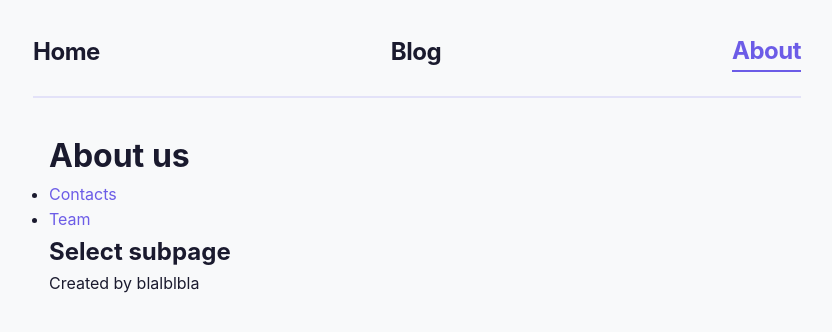
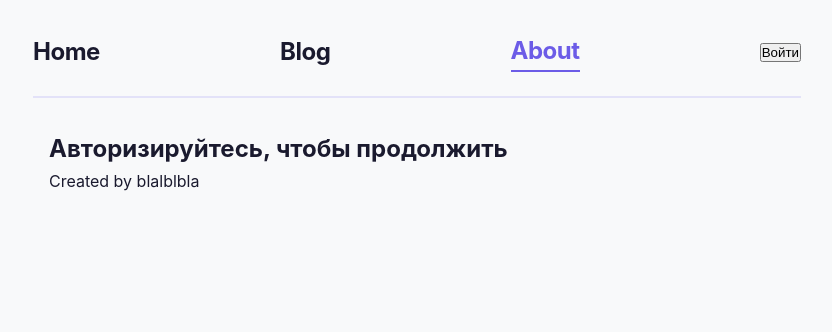
Before and after one commit to dilute111/svelte-blog, a SvelteKit app: page /about in a window 1280 px wide. Shown: the top 332 px of the page, without its empty margins (223-1055 px from the left). Built offline with nearby package versions, Linux system fonts and the light colour scheme.

Commit message:
add: buttons login/logout, wrapped it with functionality, that sets and checks authorization, use: isHydrated to prevent SSR flash of unauthorized message, add: listener, that makes app reactive, when user logging in/out it triggers rerender

```diff
--- a/src/lib/components/TheHeader.svelte
+++ b/src/lib/components/TheHeader.svelte
@@ -1,10 +1,23 @@
 <script>
-    import { page } from '$app/state'
+    import {page} from '$app/state'
     import {resolve} from "$app/paths";
+    import {getAuthStatus, login, logout} from "$lib/shared/auth.js";
+
+    let isLoggedIn = $state(getAuthStatus())
 </script>
 
 <header>
     <a href={resolve("/")} class={page.url.pathname === '/' ? 'active' : ''}>Home</a>
     <a href={resolve("/blog")} class={page.url.pathname.startsWith('/blog') ? 'active' : ''}>Blog</a>
     <a href={resolve("/about")} class={page.url.pathname.startsWith('/about') ? 'active' : ''}>About</a>
+
+    <div class="auth">
+        {#if isLoggedIn}
+            <span>Вы авторизованы</span>
+            <button onclick={() => { logout(); isLoggedIn = false }}>Выйти</button>
+        {:else}
+            <button onclick={() => { login(); isLoggedIn = true } }>Войти</button>
+        {/if}
+    </div>
+
 </header>
--- /dev/null
+++ b/src/lib/shared/auth.ts
@@ -0,0 +1,25 @@
+
+const STORAGE_KEY = "isLoggedIn"
+
+let listeners: (() => void)[] = []
+
+export function getAuthStatus(): boolean {
+    if (typeof window === 'undefined') return false
+    return localStorage.getItem(STORAGE_KEY) === 'true'
+}
+
+export function login(): void {
+    if (typeof window === 'undefined') return
+    localStorage.setItem(STORAGE_KEY, 'true')
+    listeners.forEach(fn => fn())
+}
+
+export function logout(): void {
+    if (typeof window === 'undefined') return
+    localStorage.removeItem(STORAGE_KEY)
+    listeners.forEach(fn => fn())
+}
+
+export function onAuthChange(fn: () => void): void {
+    listeners.push(fn)
+}
--- a/src/routes/+layout.svelte
+++ b/src/routes/+layout.svelte
@@ -1,15 +1,37 @@
 <script lang="ts">
 
-	import TheHeader from "$lib/components/TheHeader.svelte";
-	import TheFooter from "$lib/components/TheFooter.svelte";
+    import TheHeader from "$lib/components/TheHeader.svelte";
+    import TheFooter from "$lib/components/TheFooter.svelte";
+    import {getAuthStatus, onAuthChange} from "$lib/shared/auth";
+    import {onMount} from "svelte";
 
-	let { children } = $props();
+    let isLoggedIn = $state(getAuthStatus())
+    let isHydrated = $state(false)
+
+    onMount(() => {
+        isLoggedIn = getAuthStatus()
+        isHydrated = true
+    })
+
+    onAuthChange(() => {
+        isLoggedIn = getAuthStatus()
+    })
+
+    let {children} = $props();
 </script>
 
 <TheHeader/>
 
 <main class="container">
-	{@render children() }
+    {#if !isHydrated}
+        <div>Loading...</div>
+    {:else if isLoggedIn}
+        {@render children() }
+    {:else}
+        <div class="auth-message">
+            <h2>Авторизируйтесь, чтобы продолжить</h2>
+        </div>
+    {/if}
 </main>
 
 <TheFooter/>
```
